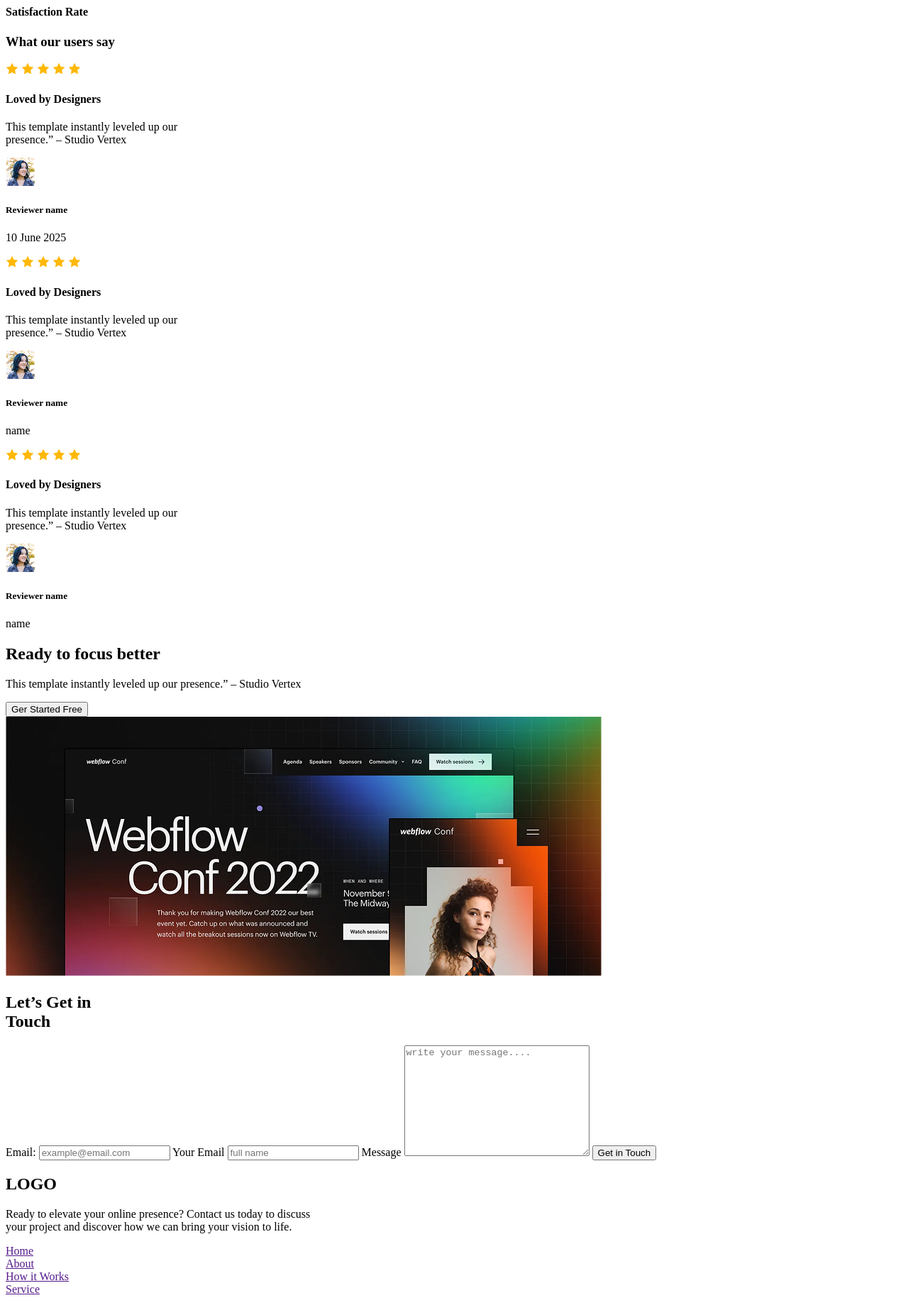
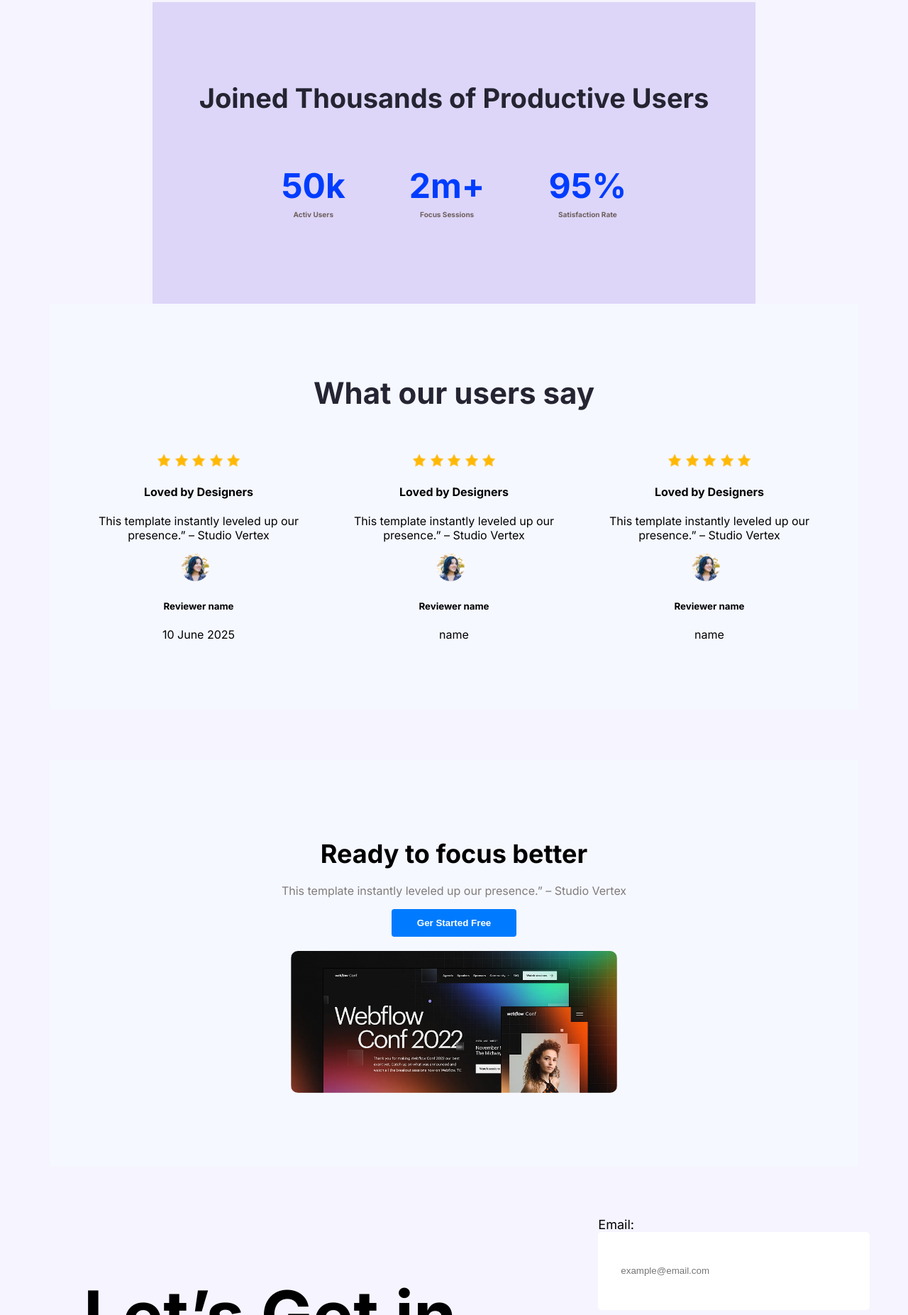
Before and after one commit to mdredwanullah/my-fast-assi, a plain HTML site: page index.html in a window 1280 px wide. Shown: the part 947-2800 px from the top of the page at 71% size. Drawn offline with Linux system fonts and the light colour scheme.

Commit message:
My first assignment complate

```diff
--- /dev/null
+++ b/Assets/styles.css
@@ -0,0 +1,382 @@
+.inter-open-ai {
+  font-family: "Inter", sans-serif;
+  font-optical-sizing: auto;
+  font-weight: normal;
+  font-size: normal ;
+}
+
+
+
+ /* Imopre google class */
+body {
+  margin: 0;
+  font-family: 'Raleway',sans-serif;
+  color: #fff;
+  background-color: #f5f4ff;
+}
+
+
+/* header style */
+.header{
+   background: url('../Assets/Hero-bg.png');
+   max-width: 1440px 736px;
+   text-align: center;
+   gap: 158px;
+}
+/* nav styles */
+.new{
+  color: #003cff;
+
+}
+/* nav content */
+.nav-content {
+ display: flex;
+ gap: 158px;
+ justify-content: space-between;
+ margin: 50px 150px;
+}
+
+.nav-title{
+ font-size: 24px;
+ padding: 12px 36px;
+ font-size: #4E47FF;
+}
+
+
+.btn-primary{
+ background-color: #007bff;
+ border: none;
+ font-weight: bold;
+ color: #FFFFFF;
+ padding: 12px 36px;
+ border-radius: 4px;
+ cursor: #FFFFFF;
+
+}
+
+.content-title {
+  color: #252432;
+  font-weight: bold;
+  font-size: 65px;
+}
+
+.hero-content {
+text-align: center;
+margin-top: auto;
+margin-bottom: 80px;
+}
+
+.here-content .content-title {
+font-size: 48px;
+line-height: 1.2;
+margin-bottom: 20px;
+}
+
+/* main */
+main {
+  max-width: 1140px;
+  margin: 0 auto;
+}
+
+/*action section  */
+.action-section {
+ display: flex;
+ justify-content: space-between;
+ color: #252432;
+ max-width: 1140px 306px;
+
+}
+
+.action {
+    flex: 1;
+    padding: 20px;
+}
+
+.action-title {
+font-size: 32px;
+tab-size: 42px;
+margin-bottom: 10px;
+color: #000000;
+}
+
+.bb-primary {
+  font-size: 24px;
+  color: #000;
+  border-radius: 50%;
+}
+
+.action-description {
+font-size: 18px;
+margin-bottom: 20px;
+}
+.action-img {
+  max-width: 100%;
+  border-radius: 20px;
+}
+
+.user-section {
+  text-align: center;
+  padding: 80px 50px;
+  background-color: #ddd6f8;
+  gap: 50px;
+  max-width: 1140px 342px;
+
+
+  width: 750px; margin: 0 auto;
+}
+
+.user-title {
+  color: #252432;
+  font-size: 38px;
+}
+
+.iteam-container {
+display: flex;
+justify-content: center;
+gap: 10px;
+color: #f5f8ff;
+}
+
+.user-iteam {
+  padding: 40px;
+  border-radius: 10px;
+  color: #003cff;
+}
+
+
+.iteam-title {
+ font-size: 48px;
+ color:  #003cff;
+ margin: 0;
+}
+
+.iteam-descripition {
+  font-size: 10px;
+  color: #6e5f5f;
+  margin: 5px 0 0 0;
+}
+/* git section styale */
+.git-containare {
+  display: flex;
+  gap: 20px;
+
+}
+
+.git-section {
+  padding: 60px 40px;
+ background-color:  #f5f8ff;
+ color:  #000000;
+ text-align: center;
+}
+
+.git-section-title {
+  color: #252432;
+  font-size: 42px;
+  margin: 40px;
+}
+
+
+.git-iteam {
+  border:  #000000;
+  padding: 20px;
+  border-radius: 10px;
+  width: 300px;
+}
+
+.git-icon img {
+  width: 20px;
+}
+
+.git-titel {
+  margin: 20px 0 10px 0;
+  font-size: 20px;
+  color: #000;
+}
+
+.description {
+  font-size: 16px;
+  color: #000;
+}
+
+.pro {
+  width: 40px;
+  border-radius: 50%;
+  margin-right: 10px;
+}
+
+/* free stayle */
+.free-img {
+  margin: 20px 150px;
+}
+
+
+
+.free {
+  align-items: center;
+  background: #ffffff;
+  padding: 80px 40px;
+  color:  #FFFFFF;
+  width: 900px;
+  margin: auto;
+}
+/* free styale */
+.free-section {
+  display: flex;
+  max-width: 140px 696.77px;
+}
+
+.free-title {
+  font-size: 36px;
+  text-align: center;
+  margin-bottom: 20px;
+  color: #000000;
+}
+
+.free-primary{
+ color: #817b7b;
+ text-align: center;
+}
+
+.canter-vu {
+  text-align: center;
+
+
+}
+
+
+.free-description {
+  font-size: 18px;
+  margin-bottom: 20px;
+}
+
+.free-to-img {
+  max-width: 100%;
+  border-radius: 10px;
+  text-align: center;
+}
+
+.free-section {
+  background-color: #f5f8ff;
+  padding: 60px 40px;
+  text-align: left;
+  color: #000;
+  margin-top: 71px;
+}
+
+
+/* footer styles */
+footer {
+  padding: 70px 0;
+  display: flex;
+}
+
+/* nfree styles */
+.nfree-centainar{
+  max-width: 1140px 632px;
+  padding: 71px 0;
+  justify-content: center;
+  display: flex;
+  gap: 200px;
+}
+.nfree-title {
+  font-size: 97px;
+  color: #000000;
+}
+
+
+.inter-le{
+ color: #000000;
+ font-size: 18PX;
+}
+
+.free-center {
+  alignment-baseline: 19px;
+  align-self: normal;
+
+}
+
+.label-title {
+  font-size: 16px;
+  color: #000000;
+}
+
+section input[type="email"], section input[type=Name],section textarea{
+  height: 70px;
+  border-radius: 5px;
+  background-color: white;
+  display: block;
+  width: 100%;
+  padding: 20px 32px;
+  margin-bottom:10px;
+  border:  none;
+}
+
+
+
+.btn-ptimary{
+  margin-top: 20px;
+  background-color: #007bff;
+  border: none;
+  color: #fff;
+  padding: 12px 24px;
+  border-radius: 4px;
+  cursor: pointer;
+}
+
+
+/*footer styles */
+.footer-section {
+  display: flex;
+  justify-content: center;
+  background: #ffffff;
+  padding: 45px;
+  text-align: center;
+}
+.footer-ico{
+  text-align: center;
+}
+
+.footer-logo {
+  color: #4E47FF;
+  font-size: 100px;
+  margin-bottom: 10px;
+}
+
+.footer-deseription {
+  font-size: 16px;
+  margin-bottom: 20px;
+
+}
+
+.footer-centainer {
+  gap: 40px;
+  color: #000;
+}
+
+.footer-centainer .iteam a {
+  color: black;
+  text-decoration: none;
+  font-size: 16px;
+
+}
+/* nav styles */
+ nav {
+  align-items: center;
+
+}
+
+nav div a {
+  text-decoration: none;
+
+}
+
+
+.auto-me {
+  display: flex;
+  justify-content: space-between;
+  gap: 24px;
+  text-align: center;
+}
+.dark-to {
+  color: #7e7d89;
+}
--- a/index.html
+++ b/index.html
@@ -9,7 +9,7 @@
     <link rel="preconnect" href="https://fonts.gstatic.com" crossorigin>
     <link href="https://fonts.googleapis.com/css2?family=Inter:ital,opsz,wght@0,14..32,100..900;1,14..32,100..900&display=swap"
    rel="stylesheet">
-   <link rel="stylesheet" href="">
+   <link rel="stylesheet" href="Assets/styles.css">
 </head>
 <body>
     </head>
```
